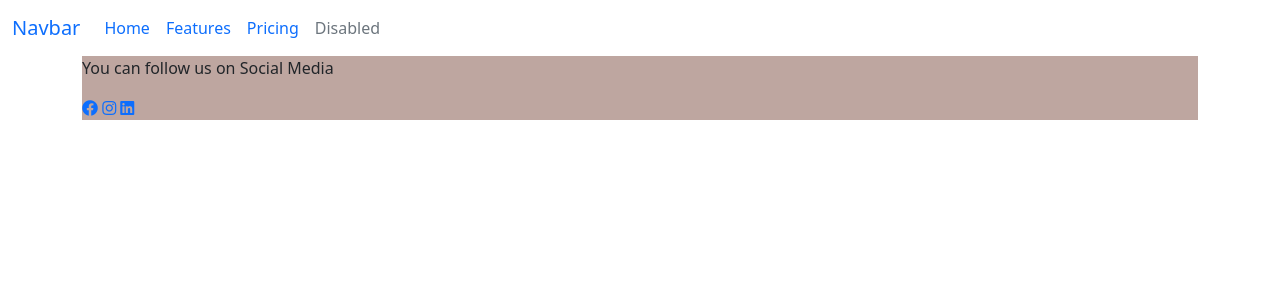
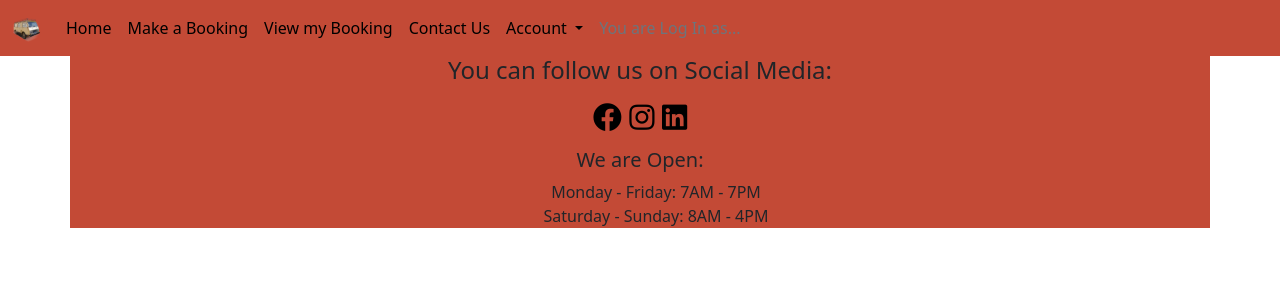
Before and after one commit to terintealexandrin18/vansbooking, a Django app: template templates/base.html in a window 1280 px wide. Shown: the top 300 px of the page. Run offline with Django 4.2, Linux system fonts and the light colour scheme; the template is opened without the code that fills it, so the values that code supplies are empty.

Commit message:
Design the css for home page

```diff
--- a/static/css/style.css
+++ b/static/css/style.css
@@ -13,9 +13,43 @@
      background-size: cover;
      background-position: center;
      background-repeat: no-repeat;
-    height:300px;
+     height: 300px;
+ }
+ .social-icons {
+    margin: 10px;
+    font-size: 1.2em;
+ }
+
+ .socialmedia {
+     font-size: 1.5em;
+     text-align: center;
+ }
+
+ .opening {
+    text-align: center;
  }
 
  .backgroundfooter {
      background-color: #BEA6A0;
  }
+
+ .social-icon:hover {
+    color: #B0A8B9;
+  }
+ /* Nav Bar */
+ .navbardesign {
+     background-color: #C34A36;
+ }
+
+ .navbardesign a {
+     color: black;
+ }
+
+ .navbar-nav .nav-link:hover {
+    color: #B0A8B9;
+  }
+
+ /* Unorder List */
+ ul {
+    list-style-type: none;
+  }
--- a/templates/base.html
+++ b/templates/base.html
@@ -3,11 +3,12 @@
 
 <!DOCTYPE html>
 <html class="h-100" lang="en">
+
 <head>
   <meta charset="UTF-8">
   <meta name="viewport" content="width=device-width, initial-scale=1.0">
   <meta http-equiv="X-UA-Compatible" content="ie=edge">
-<meta name="Description" content="Enter your description here"/>
+  <meta name="Vans Booking" content="Book vans for waste collection or transfers between two addresses." />
 
   <!-- Font Awesome CSS -->
   <link rel="stylesheet" href="https://cdnjs.cloudflare.com/ajax/libs/font-awesome/5.15.3/css/all.min.css">
@@ -22,41 +23,55 @@
   <title>Vans Booking</title>
 
 </head>
+
 <body class="d-flex flex-column h-100">
 
   <!-- Nav Bar -->
-
+  <div class="navbardesign">
     <nav class="navbar navbar-expand-lg bg-body-tertiary">
       <div class="container-fluid">
-          <a class="navbar-brand" href="#">Navbar</a>
-          <button class="navbar-toggler" type="button" data-bs-toggle="collapse" data-bs-target="#navbarNav" aria-controls="navbarNav" aria-expanded="false" aria-label="Toggle navigation">
+        <a class="navbar-brand" href="#">
+          <img src="/static/images/van.png" alt="van vw" width="30" height="24">
+        </a>
+        <button class="navbar-toggler" type="button" data-bs-toggle="collapse" data-bs-target="#navbarNav"
+          aria-controls="navbarNav" aria-expanded="false" aria-label="Toggle navigation">
           <span class="navbar-toggler-icon"></span>
         </button>
         <div class="collapse navbar-collapse" id="navbarNav">
           <ul class="navbar-nav">
             <li class="nav-item">
-                <a
-                  class="nav-link
-                  {% if request.path == home_url %}active{%endif%}"
-                  aria-current="page"
-                  href="{% url 'home' %}"
-                  >Home</a
-                >
+              <a class="nav-link
+                  {% if request.path == home_url %}active{%endif%}" aria-current="page"
+                href="{% url 'home' %}">Home</a>
             </li>
             <li class="nav-item">
-                <a class="nav-link" href="#">Features</a>
+              <a class="nav-link" href="#">Make a Booking</a>
             </li>
             <li class="nav-item">
-                <a class="nav-link" href="#">Pricing</a>
+              <a class="nav-link" href="#">View my Booking</a>
             </li>
             <li class="nav-item">
-                <a class="nav-link disabled" aria-disabled="true">Disabled</a>
+              <a class="nav-link" href="#">Contact Us</a>
+            </li>
+            <li class="nav-item dropdown">
+              <a class="nav-link dropdown-toggle" href="#" role="button" data-bs-toggle="dropdown"
+                aria-expanded="false">
+                Account
+              </a>
+              <ul class="dropdown-menu">
+                <li><a class="dropdown-item" href="#">Log In</a></li>
+                <li><a class="dropdown-item" href="#">Register</a></li>
+                <li><a class="dropdown-item" href="#">Change Account Details</a></li>
+              </ul>
+            </li>
+            <li class="nav-item">
+              <a class="nav-link disabled" aria-disabled="true">You are Log In as...</a>
             </li>
           </ul>
         </div>
       </div>
     </nav>
-
+  </div>
   <!-- End Nav Bar -->
 
   <div class="content">
@@ -67,17 +82,25 @@
 
   <!-- Footer -->
   <footer>
-      <div class="container">
+    <div class="container navbardesign">
       {% block footerimage %}
       <!-- Footer image  -->
       {% endblock footerimage%}
-        <div class="backgroundfooter">
-        <p>You can follow us on Social Media</p>
+      <div class="socialmedia">
+        <h4>You can follow us on Social Media:</h4>
         <div class="social-icons">
           <a href="https://www.facebook.com/" target="_blank" class="social-icon"><i class="fab fa-facebook"></i></a>
           <a href="https://www.instagram.com/" target="_blank" class="social-icon"><i class="fab fa-instagram"></i></a>
-          <a href="https://www.linkedin.com/company/" target="_blank" class="social-icon"><i class="fab fa-linkedin"></i></a>
+          <a href="https://www.linkedin.com/company/" target="_blank" class="social-icon"><i
+              class="fab fa-linkedin"></i></a>
         </div>
+      </div>
+      <div class="opening">
+      <h5>We are Open:</h5>
+      <ul>
+        <li>Monday - Friday: 7AM - 7PM</li>
+        <li>Saturday - Sunday: 8AM - 4PM</li>
+      </ul>
     </div>
     </div>
   </footer>
@@ -86,4 +109,5 @@
     integrity="sha384-gtEjrD/SeCtmISkJkNUaaKMoLD0//ElJ19smozuHV6z3Iehds+3Ulb9Bn9Plx0x4" crossorigin="anonymous">
   </script>
 </body>
+
 </html>
```
Also changed, not shown: static/images/van.png (added). Lines whose indentation alone changed are shown as unchanged.
